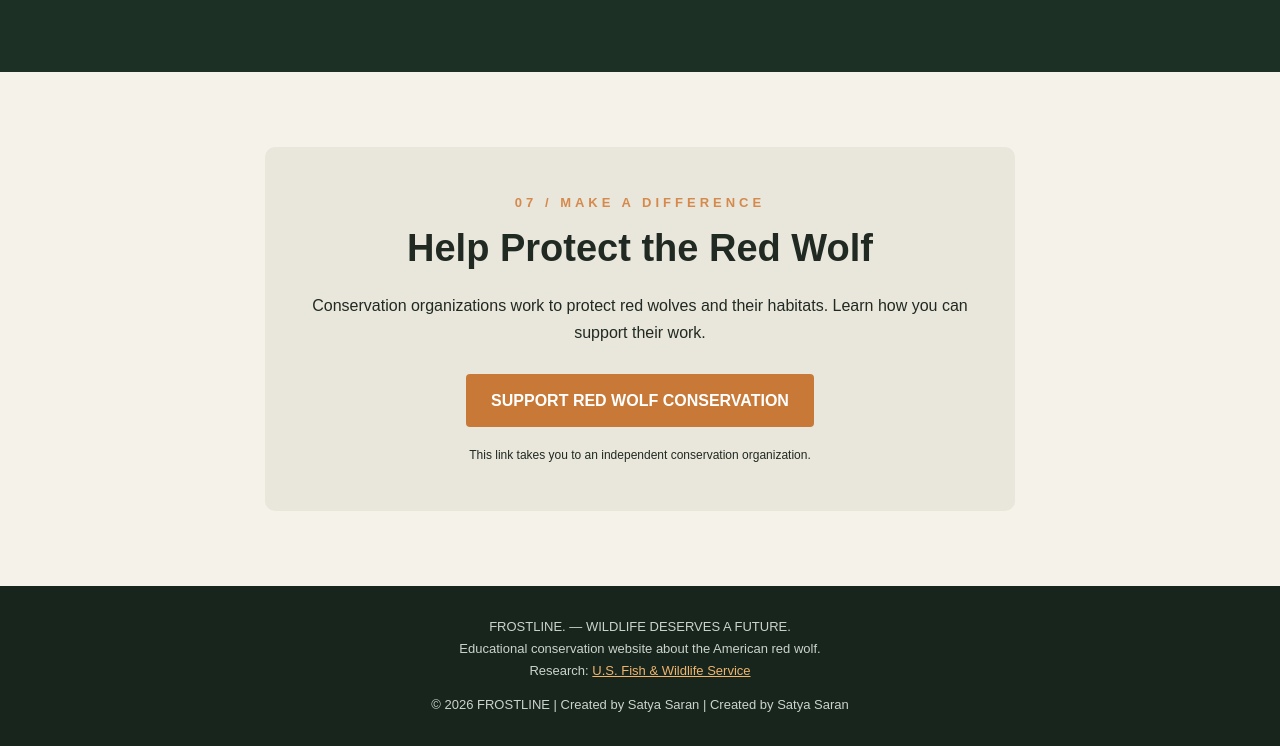
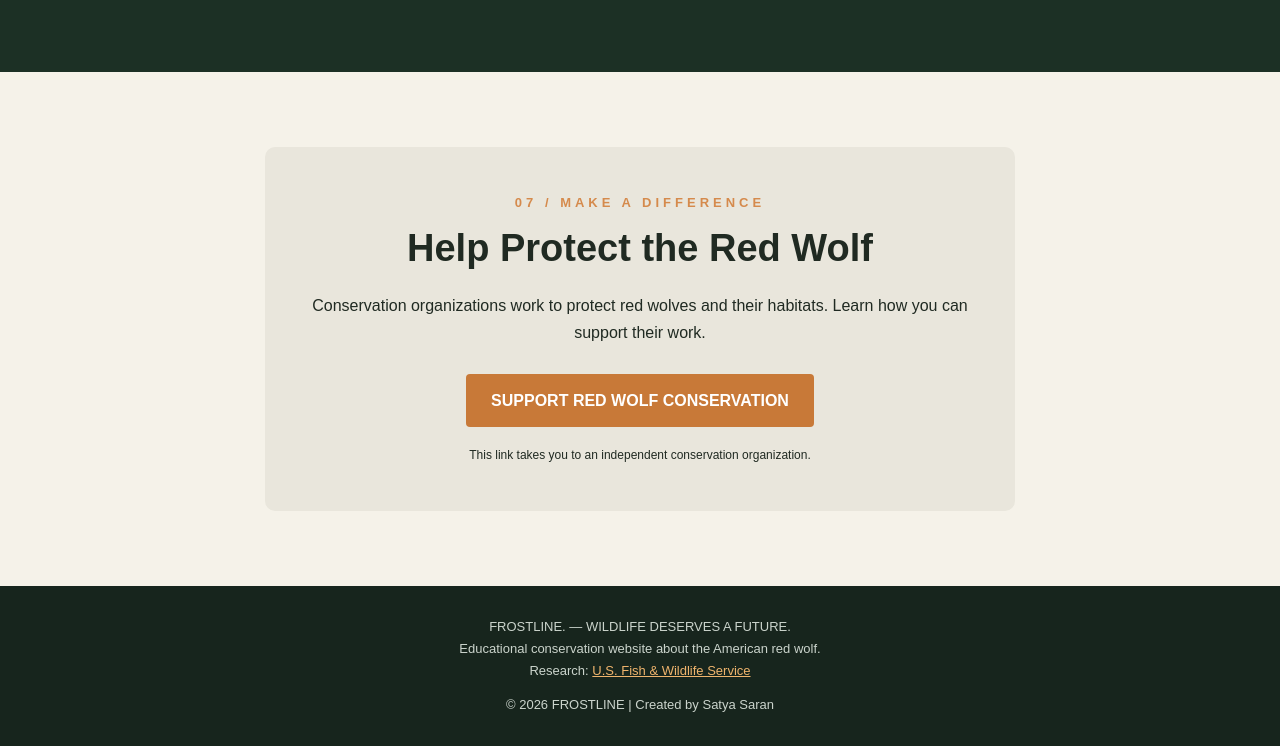
Before and after one commit to sanapalasatyasaran-ui/frostline, a plain HTML site: page index.html in a window 1280 px wide. Shown: the part 4095-4841 px from the top of the page. Drawn offline with Linux system fonts and the light colour scheme.

Commit message:
Update index.html

```diff
--- a/index.html
+++ b/index.html
@@ -538,7 +538,7 @@ footer a {
        U.S. Fish & Wildlife Service
     </a>
   </p>
-  <p style="margin-top:12px;">© 2026 FROSTLINE | Created by Satya Saran | Created by Satya Saran</p>
+  <p style="margin-top:12px;">© 2026 FROSTLINE | Created by Satya Saran</p>
 </footer>
 
 <script>
```
